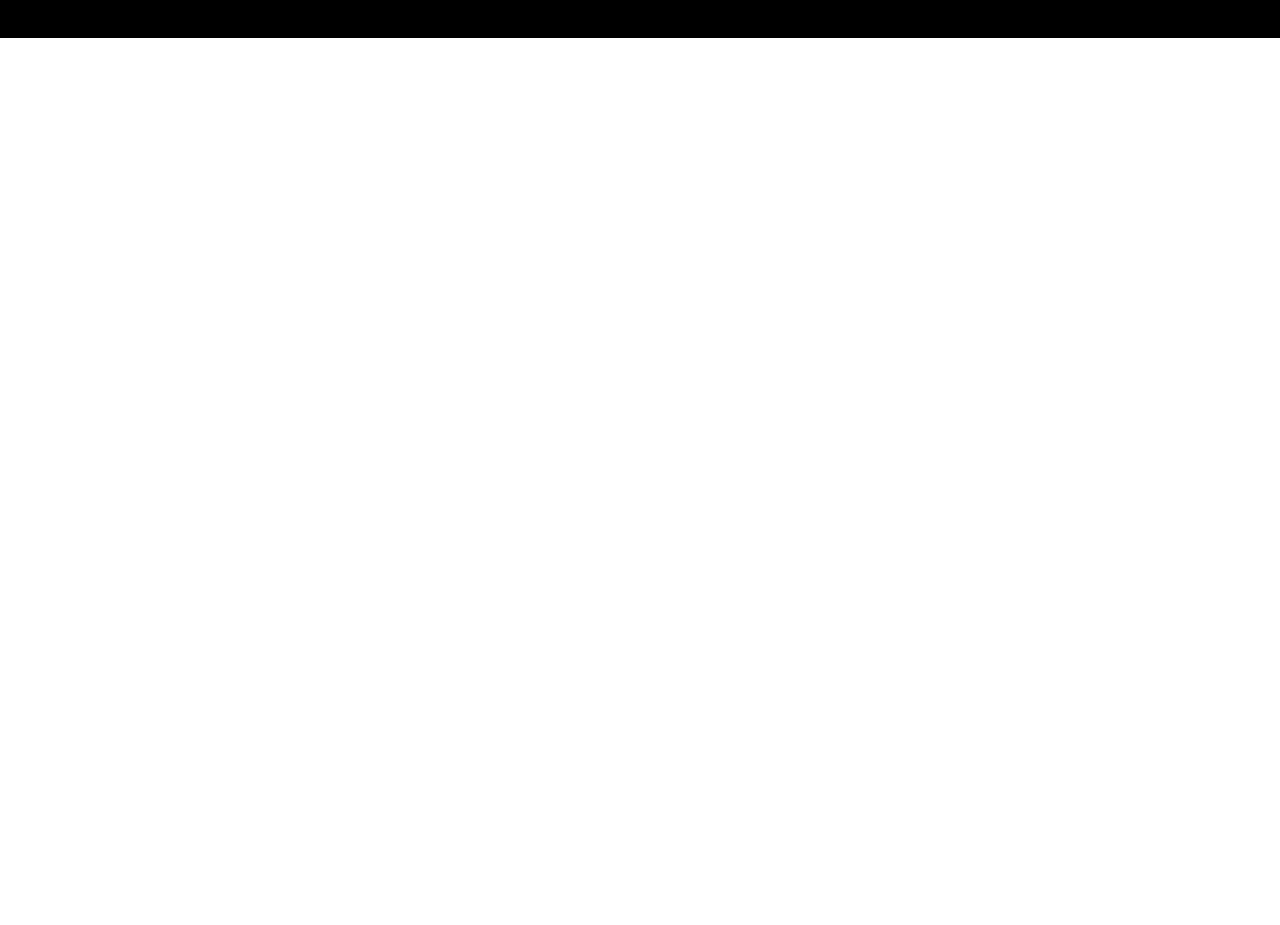
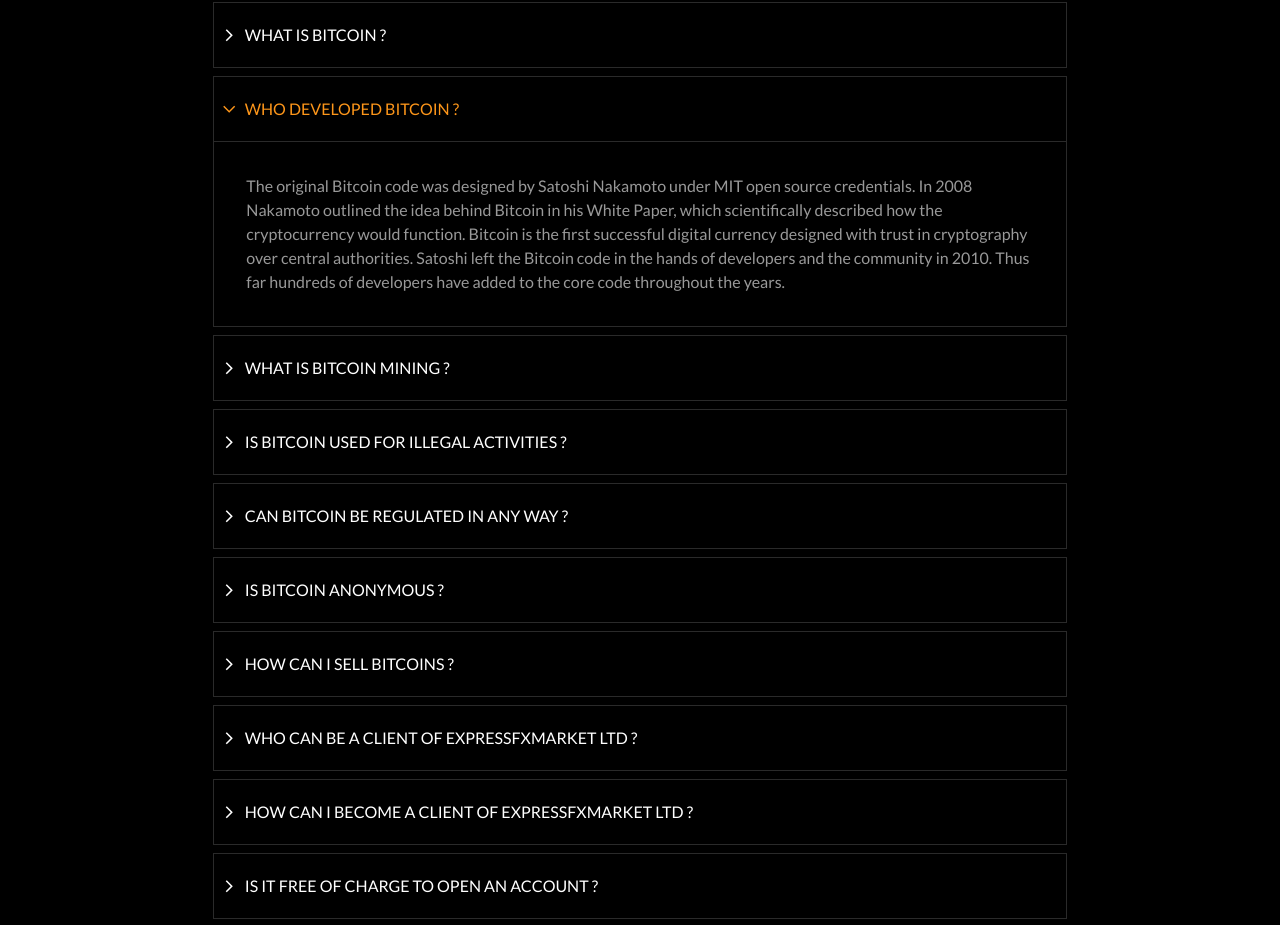
Before and after one commit to mugishap/expressfx-market, a React (Vite) app: page /faq in a window 1280 px wide. Shown: the part 762-1687 px from the top of the page. Before the commit the page ends 800 px from the top, so only its background shows below. Built offline with nearby package versions, Linux system fonts and the light colour scheme; a web font is replaced by a local one.

Commit message:
[feat]: Add FAQ Service

```diff
--- a/index.html
+++ b/index.html
@@ -6,15 +6,19 @@
   <link rel="icon" type="image/svg+xml" href="./src/assets/images/logo.png" />
   <meta name="viewport" content="width=device-width, initial-scale=1.0" />
 
-    <meta property="og:type" content="website">
-    <meta property="og:title" content="ExpressFxMarket - Forex, Stocks, ETFs &amp; Options Trading">
-    <meta property="og:description" content="Trade stocks, ETFs, forex &amp; Digital Options at ExpressFxMarket, one of the fastest growing online trading platforms. Sign up today and be a part of 17 million user base at ExpressFxMarket">
-    <meta property="og:image" content="https://images.unsplash.com/photo-1516245834210-c4c142787335?ixlib=rb-4.0.3&ixid=MnwxMjA3fDB8MHxzZWFyY2h8M3x8Yml0Y29pbnxlbnwwfHwwfHw%3D&auto=format&fit=crop&w=1200&q=60">
+  <meta property="og:type" content="website">
+  <meta property="og:title" content="ExpressFxMarket - Forex, Stocks, ETFs &amp; Options Trading">
+  <meta property="og:description"
+    content="Trade stocks, ETFs, forex &amp; Digital Options at ExpressFxMarket, one of the fastest growing online trading platforms. Sign up today and be a part of 17 million user base at ExpressFxMarket">
+  <meta property="og:image"
+    content="https://images.unsplash.com/photo-1516245834210-c4c142787335?ixlib=rb-4.0.3&ixid=MnwxMjA3fDB8MHxzZWFyY2h8M3x8Yml0Y29pbnxlbnwwfHwwfHw%3D&auto=format&fit=crop&w=1200&q=60">
 
-    <meta property="twitter:card" content="summary_large_image">
-    <meta property="twitter:title" content="ExpressFxMarket - Forex, Stocks, ETFs &amp; Options Trading">
-    <meta property="twitter:description" content="Trade stocks, ETFs, forex &amp; Digital Options at ExpressFxMarket, one of the fastest growing online trading platforms. Sign up today and be a part of 17 million user base at ExpressFxMarket">
-    <meta property="twitter:image" content="https://images.unsplash.com/photo-1516245834210-c4c142787335?ixlib=rb-4.0.3&ixid=MnwxMjA3fDB8MHxzZWFyY2h8M3x8Yml0Y29pbnxlbnwwfHwwfHw%3D&auto=format&fit=crop&w=1200&q=60">
+  <meta property="twitter:card" content="summary_large_image">
+  <meta property="twitter:title" content="ExpressFxMarket - Forex, Stocks, ETFs &amp; Options Trading">
+  <meta property="twitter:description"
+    content="Trade stocks, ETFs, forex &amp; Digital Options at ExpressFxMarket, one of the fastest growing online trading platforms. Sign up today and be a part of 17 million user base at ExpressFxMarket">
+  <meta property="twitter:image"
+    content="https://images.unsplash.com/photo-1516245834210-c4c142787335?ixlib=rb-4.0.3&ixid=MnwxMjA3fDB8MHxzZWFyY2h8M3x8Yml0Y29pbnxlbnwwfHwwfHw%3D&auto=format&fit=crop&w=1200&q=60">
 
   <meta name="viewport" content="width=device-width, initial-scale=1.0" />
   <link rel="shortcut icon" href="./src/assets/images/logo.png" />
@@ -25,6 +29,7 @@
     href="https://fonts.googleapis.com/css2?family=Lato:ital,wght@0,100;0,300;0,400;0,700;0,900;1,100;1,300;1,400;1,700;1,900&family=Oregano:ital@0;1&display=swap"
     rel="stylesheet">
   <title>Express FX Market</title>
+  <script src="//code.tidio.co/1arxbnjfbuvypdoona9pelyxztoswfem.js" async></script>
 </head>
 
 <body>
--- a/src/components/FAQ/FAQComponent.tsx
+++ b/src/components/FAQ/FAQComponent.tsx
@@ -1,12 +1,91 @@
 import React from 'react'
 import { Helmet } from 'react-helmet'
+import CommonHeader from '../Common/CommonHeader'
+import CommonFooterComponent from '../Common/CommonFooterComponent'
+import { styled } from '@mui/material/styles';
+import ArrowForwardIosSharpIcon from '@mui/icons-material/ArrowForwardIosSharp';
+import MuiAccordion, { AccordionProps } from '@mui/material/Accordion';
+import MuiAccordionSummary, {
+    AccordionSummaryProps,
+} from '@mui/material/AccordionSummary';
+import MuiAccordionDetails from '@mui/material/AccordionDetails';
+import Typography from '@mui/material/Typography';
+import { frequentlyAskedQuestions } from '../../constants';
 
+const Accordion = styled((props: AccordionProps) => (
+    <MuiAccordion disableGutters elevation={0} square {...props} />
+))(({ }) => ({
+    border: `1px solid #2a2a2a`,
+    '&:before': {
+        display: 'none',
+    },
+}));
+
+const AccordionSummary = styled((props: AccordionSummaryProps) => (
+    <MuiAccordionSummary
+        expandIcon={<ArrowForwardIosSharpIcon sx={{ fontSize: '0.9rem' }} />}
+        {...props}
+    />
+))(({ theme }) => ({
+    backgroundColor: "#000",
+    color: "white",
+    fontWeight: "bold",
+    flexDirection: 'row-reverse',
+    '& .MuiAccordionSummary-expandIconWrapper.Mui-expanded': {
+        transform: 'rotate(90deg)',
+        color: "#fd961a"
+    },
+    '& .MuiAccordionSummary-expandIconWrapper': {
+        color: "white"
+    },
+    '& .MuiAccordionSummary-content': {
+        marginLeft: theme.spacing(1),
+    },
+    padding: theme.spacing(1),
+}));
+
+const AccordionDetails = styled(MuiAccordionDetails)(({ theme }) => ({
+    padding: theme.spacing(4),
+    borderTop: '1px solid #2a2a2a',
+    background: "black",
+    color: "#999"
+}));
 const FAQComponent: React.FC<{}> = () => {
+
+    const [expanded, setExpanded] = React.useState<string | false>('panel1');
+
+    const handleChange =
+        (panel: string) => (event: React.SyntheticEvent, newExpanded: boolean) => {
+            event.preventDefault()
+            setExpanded(newExpanded ? panel : false);
+        };
+
     return (
-        <div className='w-full'>
+        <div className='w-full flex flex-col'>
             <Helmet>
                 <title>FAQ | Express FX Market</title>
             </Helmet>
+            <CommonHeader page='FAQ' whiteText='FREQUENTLY ASKED' yellowText='QUESTIONS' />
+            <div className='w-full flex flex-col items-center py-24'>
+                <div className='w-8/12'>
+
+                    {
+                        frequentlyAskedQuestions.map((question, index) => (
+                            <Accordion key={index} className='my-2' expanded={expanded === `panel${index}`} onChange={handleChange(`panel${index}`)}>
+                                <AccordionSummary aria-controls={`panel${index}d-content`} id="panel1d-header">
+                                    <Typography className={expanded === `panel${index}` ? "text-orange" : ""}>{question.question}</Typography>
+                                </AccordionSummary>
+                                <AccordionDetails>
+                                    <Typography>
+                                        {question.answer}
+                                    </Typography>
+                                </AccordionDetails>
+                            </Accordion>
+                        ))
+                    }
+                </div>
+            </div>
+            <CommonFooterComponent />
         </div>
     )
 }
--- a/src/constants/index.ts
+++ b/src/constants/index.ts
@@ -1,4 +1,4 @@
-import { IContact, IMetadata, INavbarLink, ITermOfService } from "../types"
+import { IContact, IFrequentlyAskedQuestion, IMetadata, INavbarLink, ITermOfService } from "../types"
 import { RiFacebookFill } from 'react-icons/ri'
 import { BsFillTelephoneFill, BsShareFill, BsTwitter } from 'react-icons/bs'
 import { ImGooglePlus } from 'react-icons/im'
@@ -506,3 +506,55 @@ export const contacts: IContact[] = [
         ]
     },
 ]
+
+export const frequentlyAskedQuestions: IFrequentlyAskedQuestion[] = [
+    {
+        question: "WHAT IS BITCOIN ?",
+        answer: "Bitcoin is a form of digital currency which is based on an open source code that was created and is held electronically. Bitcoin is a decentralized form of currency, meaning that it does not belong to any form of government and is not controlled by anyone."
+    },
+    {
+        question: "WHO DEVELOPED BITCOIN ?",
+        answer: "The original Bitcoin code was designed by Satoshi Nakamoto under MIT open source credentials. In 2008 Nakamoto outlined the idea behind Bitcoin in his White Paper, which scientifically described how the cryptocurrency would function. Bitcoin is the first successful digital currency designed with trust in cryptography over central authorities. Satoshi left the Bitcoin code in the hands of developers and the community in 2010. Thus far hundreds of developers have added to the core code throughout the years."
+    },
+    {
+        question: "WHAT IS BITCOIN MINING ?",
+        answer: "Bitcoin mining is analogous to the mining of gold, but its digital form. The process involves specialized computers solving algorithmic equations or hash functions. These problems help miners to confirm blocks of transactions held within the network. Bitcoin mining provides a reward for miners by paying out in Bitcoin in turn the miners confirm transactions on the blockchain. Miners introduce new Bitcoin into the network and also secure the system with transaction confirmation. They are also rewarded network fees for when they harvest new coin and a time when the last bitcoin is found mining will continue."
+    },
+    {
+        question: "IS BITCOIN USED FOR ILLEGAL ACTIVITIES ?",
+        answer: "This is a yet another controversial topic. Because of the freedom and the degree of anonymity that the use of Bitcoin offers, many users who were seeking to purchase or solicit illegal goods or services initially turned to the use of Bitcoin as a method of payment."
+    },
+    {
+        question: "CAN BITCOIN BE REGULATED IN ANY WAY ?",
+        answer: "Again, when a user decides to use a specific type of software for their Bitcoin wallet, they are deciding what direction the Bitcoin network is heading towards. In other words, you need the cooperation of nearly every single user in order to modify any aspect of the Bitcoin protocol."
+    },
+    {
+        question: "IS BITCOIN ANONYMOUS ?",
+        answer: "Participants in Bitcoin transactions are identified by public addresses - those are the long strings of around 30 characters you see in a person's Bitcoin address, usually starting with the numerals '1' or '3'. For every transaction, the sending and receiving addresses are publicly-viewable."
+    },
+    {
+        question: "HOW CAN I SELL BITCOINS ?",
+        answer: "Bitcoins can be sold locally using LocalBitcoins, on Bitcoin brokerages / exchanges, using two-way Bitcoin Teller Machines (BTM's) or you can pay for a good or service with them. Bitcoins can be sold to just about anyone as long as they have a Bitcoin address, and can be sold for any fiat currency in the world or traded for a physical good. Feel free to check out our recommended list of exchanges and brokerage services to sell your bitcoins online."
+    },
+    {
+        question: "WHO CAN BE A CLIENT OF EXPRESSFXMARKET LTD ?",
+        answer: "Anyone can be a client of ExpressFxMarket LTD, but he/she must be not less 18 years old.",
+    },
+    {
+        question: "HOW CAN I BECOME A CLIENT OF EXPRESSFXMARKET LTD ?",
+        answer: "You can become a client of ExpressFxMarket LTD and it is totally free of charge. All you need is to Create an account by submitting all required information."
+    },
+    {
+        question: "IS IT FREE OF CHARGE TO OPEN AN ACCOUNT ?",
+        answer: "Yes, it is totally free of charge"
+    },
+    {
+        question: "I HAVE TROUBLE DURING REGISTERING. WHAT SHALL I DO ?",
+        answer: "Check if the data you entered on the registration is correct. Displayed errors mesages can help you resolve these issues. Sometimes it could be browser issue. Try to change your browser or turn off any translator. If you need further assistance don't hesitate to contact us"
+    },
+    {
+        question: "HOW MAY I ACCESS MY ACCOUNT ?",
+        answer: "You may log into your account by clicking the login link on our website homepage and entering your email address and password in the login form"
+    },
+
+]
--- a/src/types/index.d.ts
+++ b/src/types/index.d.ts
@@ -41,3 +41,8 @@ export interface IContact {
         href: string
     }[]
 }
+
+export interface IFrequentlyAskedQuestion {
+    question: string,
+    answer: string
+}
```
